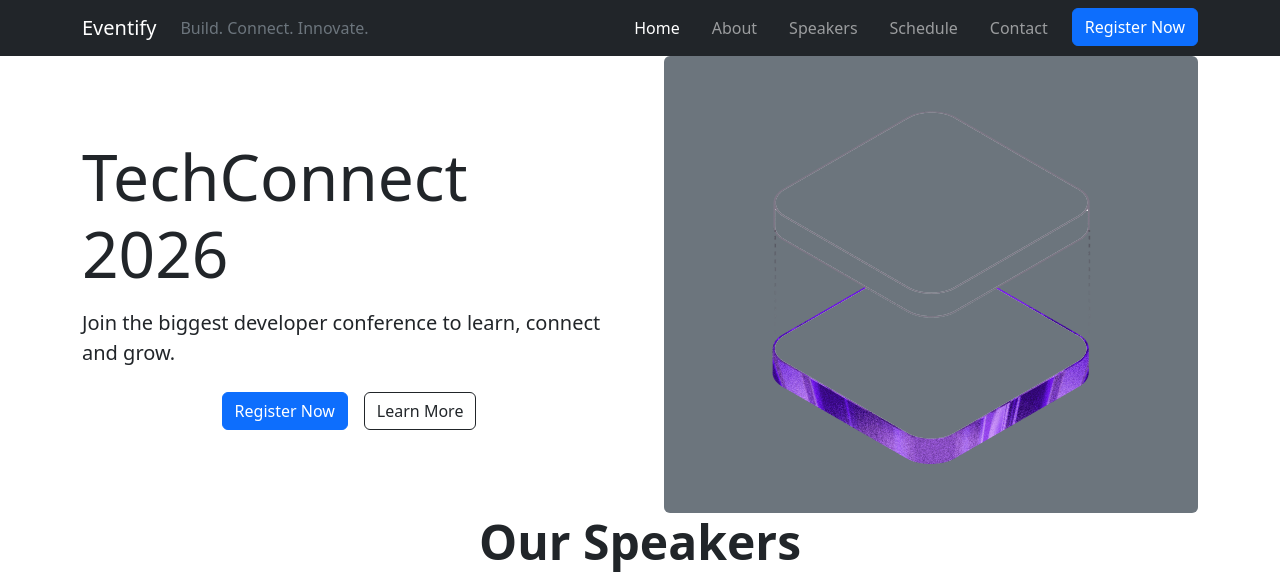
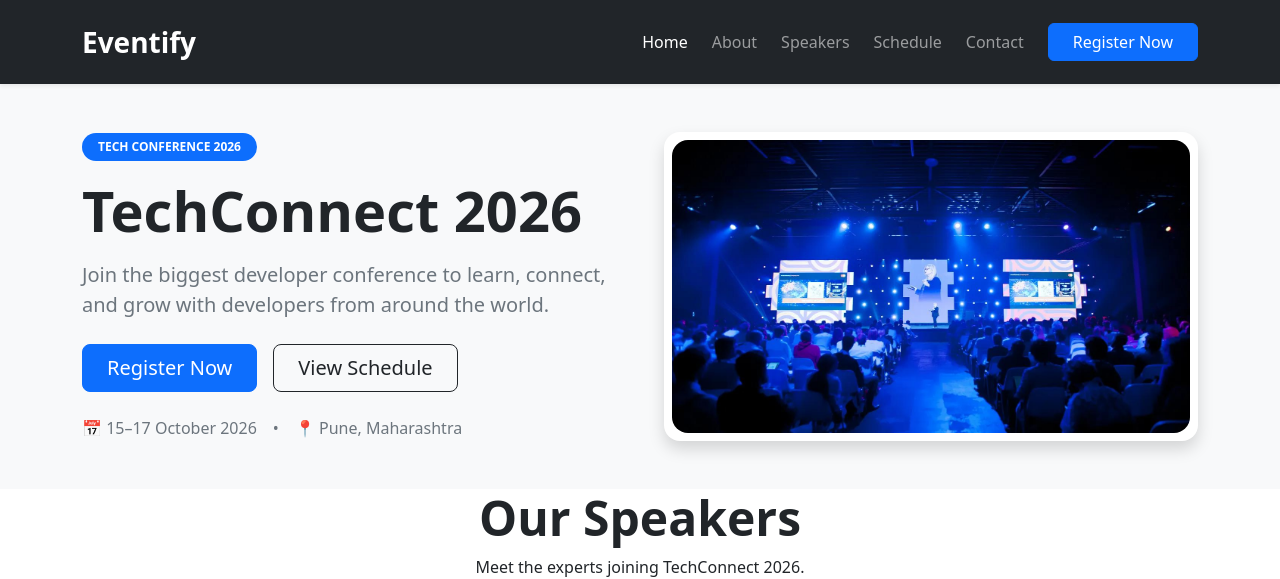
Before and after one commit to AnaghaDolse/eventify-react-bootstrap, a React (Vite) app: page / in a window 1280 px wide. Shown: the top 579 px of the page. Built offline with nearby package versions, Linux system fonts and the light colour scheme; the HTML template or start-up script is replaced by a standard one.

Commit message:
feat: enhance navbar and hero section UI

```diff
--- a/src/App.jsx
+++ b/src/App.jsx
@@ -1,6 +1,3 @@
-import { useState } from 'react'
-import viteLogo from './assets/vite.svg'
-import heroImg from './assets/hero.png'
 import Hero from './components/Hero'
 import Navbar from './components/Navbar'
 import Speakers from './components/Speakers'
--- a/src/components/Hero.jsx
+++ b/src/components/Hero.jsx
@@ -1,29 +1,54 @@
-import HeroImage from '../assets/hero.png'
-
+import HeroImage from '../assets/eventify_banner.jfif'
 const Hero = () => {
   return (
-    <>
-      <div className='container'>
-        <div className='row align-items-center g-5'>
+    <section id='home' className='bg-light'>
+      <div className='container py-5'>
+        <div className='row align-items-center g-5 min-vh-75'>
+          {/* Hero Content */}
           <div className='col-lg-6 text-center text-lg-start'>
-            <h1 className='display-3'>TechConnect 2026</h1>
-            <p className='lead py-2'>
-              Join the biggest developer conference to learn, connect and grow.
+            <span className='badge text-bg-primary rounded-pill px-3 py-2 mb-3'>
+              TECH CONFERENCE 2026
+            </span>
+
+            <h1 className='display-4 fw-bold mb-3'>TechConnect 2026</h1>
+
+            <p className='lead text-secondary mb-4'>
+              Join the biggest developer conference to learn, connect, and grow
+              with developers from around the world.
             </p>
-            <div className='d-flex justify-content-center gap-3'>
-              <button className='btn btn-primary'>Register Now</button>
 
-              <button className='btn btn-outline-dark'>Learn More</button>
+            <div className='d-flex flex-column flex-sm-row justify-content-center justify-content-lg-start gap-3 mb-4'>
+              <a href='#register' className='btn btn-primary btn-lg px-4'>
+                Register Now
+              </a>
+
+              <a href='#schedule' className='btn btn-outline-dark btn-lg px-4'>
+                View Schedule
+              </a>
+            </div>
+
+            <div className='d-flex flex-column flex-sm-row justify-content-center justify-content-lg-start gap-3 text-secondary'>
+              <span>📅 15–17 October 2026</span>
+
+              <span className='d-none d-sm-inline'>•</span>
+
+              <span>📍 Pune, Maharashtra</span>
             </div>
           </div>
+
+          {/* Hero Image */}
           <div className='col-lg-6'>
-            <div className='bg-secondary text-white p-5 text-center rounded'>
-              <img src={HeroImage} alt='Event Hero' className='img-fluid' />
+            <div className='bg-white rounded-4 shadow p-2'>
+              <img
+                src={HeroImage}
+                alt='TechConnect conference'
+                className='img-fluid rounded-4 w-100'
+              />
             </div>
           </div>
         </div>
       </div>
-    </>
+    </section>
   )
 }
 
--- a/src/components/Navbar.jsx
+++ b/src/components/Navbar.jsx
@@ -1,16 +1,13 @@
 const Navbar = () => {
   return (
-    <nav className='navbar navbar-expand-lg navbar-dark bg-dark sticky-top'>
-      <div className='container'>
+    <nav className='navbar navbar-expand-lg navbar-dark bg-dark sticky-top shadow-sm'>
+      <div className='container py-2'>
         {/* Brand */}
-        <div className='d-flex align-items-center'>
-          <a className='navbar-brand' href='#'>
-            Eventify
-          </a>
-          <span className='text-secondary d-none d-lg-inline ms-2'>Build. Connect. Innovate.</span>
-        </div>
+        <a className='navbar-brand fw-bold fs-3' href='#home'>
+          Eventify
+        </a>
 
-        {/* Mobile Target */}
+        {/* Mobile Toggle */}
         <button
           className='navbar-toggler'
           type='button'
@@ -23,36 +20,41 @@ const Navbar = () => {
           <span className='navbar-toggler-icon'></span>
         </button>
 
-        {/* Collapsible Navigation */}
+        {/* Navigation */}
         <div className='collapse navbar-collapse' id='navbarNav'>
-          <ul className='navbar-nav ms-lg-auto'>
-            <li className='nav-item ms-lg-3'>
-              <a className='nav-link active' href='#'>
+          <ul className='navbar-nav ms-auto align-items-lg-center gap-lg-2'>
+            <li className='nav-item'>
+              <a className='nav-link active' href='#home'>
                 Home
               </a>
             </li>
-            <li className='nav-item ms-lg-3'>
+
+            <li className='nav-item'>
               <a className='nav-link' href='#about'>
                 About
               </a>
             </li>
-            <li className='nav-item ms-lg-3'>
+
+            <li className='nav-item'>
               <a className='nav-link' href='#speakers'>
                 Speakers
               </a>
             </li>
-            <li className='nav-item ms-lg-3'>
+
+            <li className='nav-item'>
               <a className='nav-link' href='#schedule'>
                 Schedule
               </a>
             </li>
-            <li className='nav-item ms-lg-3'>
+
+            <li className='nav-item'>
               <a className='nav-link' href='#contact'>
                 Contact
               </a>
             </li>
-            <li className='nav-item ms-lg-3'>
-              <a href='#register' className='btn btn-primary'>
+
+            <li className='nav-item ms-lg-2 mt-2 mt-lg-0'>
+              <a href='#register' className='btn btn-primary px-4'>
                 Register Now
               </a>
             </li>
--- a/src/index.css
+++ b/src/index.css
@@ -1,3 +1,31 @@
 body {
   margin: 0;
 }
+
+html {
+  scroll-behavior: smooth;
+}
+
+.hero-section {
+  background: #f8f9fa;
+  min-height: 80vh;
+  display: flex;
+  align-items: center;
+}
+
+.hero-image-wrapper {
+  position: relative;
+}
+
+.hero-image-wrapper img {
+  width: 100%;
+  display: block;
+  object-fit: cover;
+}
+
+@media (max-width: 991px) {
+  .hero-section {
+    min-height: auto;
+    text-align: center;
+  }
+}
```
Also changed, not shown: src/assets/eventify_banner.jfif (added).
